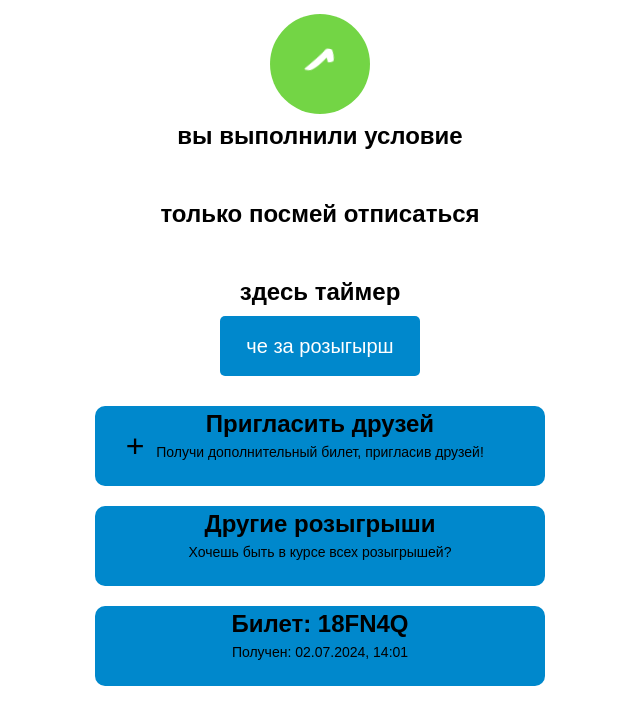
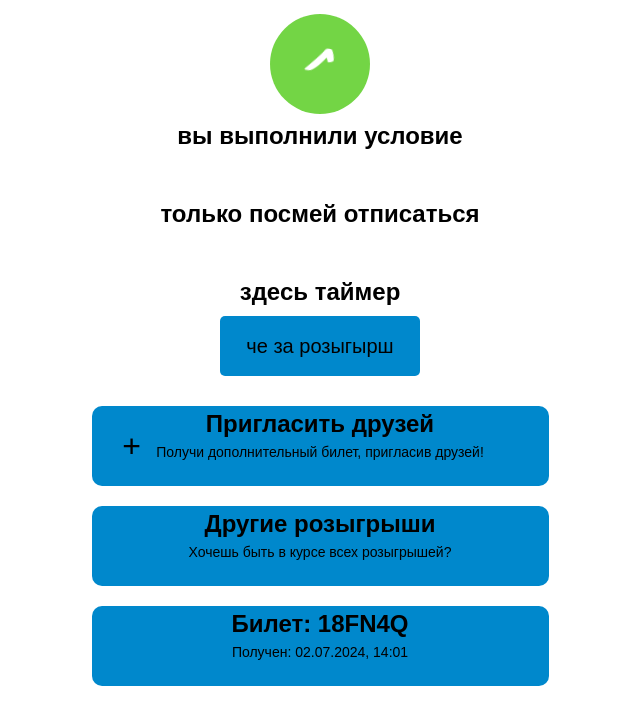
Before and after one commit to fedya71/text.webapp, a plain HTML site: page index.html in a window 1280 px wide. Shown: the whole page, without its empty margins (320-960 px from the left). Drawn offline with Linux system fonts and the light colour scheme; files that its build step writes are made by us from their sources.

Commit message:
Add files via upload

```diff
--- a/index.html
+++ b/index.html
@@ -46,7 +46,7 @@
             cursor: pointer;
             transition: all 500ms ease;
             background: var(--tg-theme-button-color, #0088cc);
-            color: var(--tg-theme-button-text-color, #ffffff);
+            color: var(--tg-theme-text-color);
             display: flex;
             justify-content: center;
             align-items: center;
@@ -365,7 +365,7 @@
         }
 
         .subcolumn {
-            width: 450px;
+            width: 457px;
             box-sizing: border-box;
             text-align: center;
             display: flex;
@@ -504,7 +504,7 @@
     </div>
 
     <script>
-        var f =  true    ; // false    true        Ваша переменная f  122222222222222222222222222222222222222222222222222222222222222222222222222222222222222222222222222222222222222222222222222222
+        var f =  true   ; // false    true        Ваша переменная f  122222222222222222222222222222222222222222222222222222222222222222222222222222222222222222222222222222222222222222222222222222
 
         setTimeout(function() {
             document.getElementById('1load').style.display = 'none';
```
